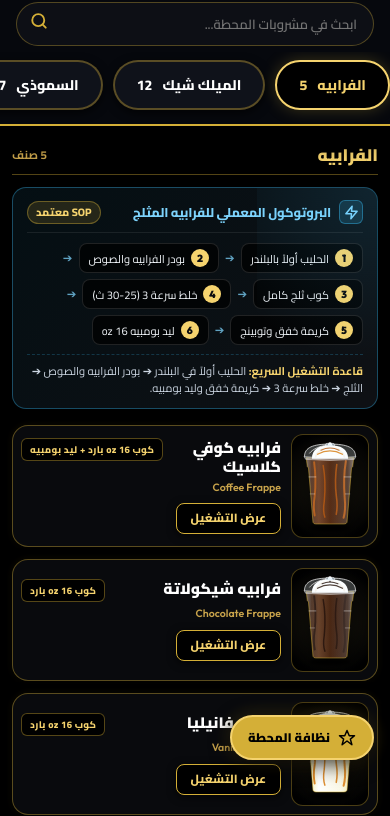
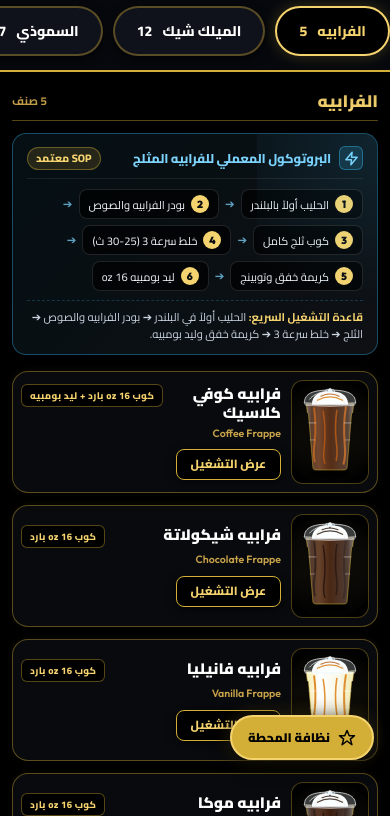
Before and after one commit to aliokaasha94-code/Recipe, a plain HTML site: page 3-backbar-station/index.html in a window 390 px wide. Shown: the part 64-880 px from the top of the page. Drawn offline with Linux system fonts and the light colour scheme.

Commit message:
feat(ui): remove search bar across all stations for compact mobile header

```diff
--- a/1-espresso-station/style.css
+++ b/1-espresso-station/style.css
@@ -352,7 +352,7 @@ html[dir="ltr"] .search-icon-pos {
 
 .menu-section {
   margin-bottom: 24px;
-  scroll-margin-top: 190px;
+  scroll-margin-top: 110px;
 }
 
 .menu-section-header {
--- a/2-traditional-station/style.css
+++ b/2-traditional-station/style.css
@@ -352,7 +352,7 @@ html[dir="ltr"] .search-icon-pos {
 
 .menu-section {
   margin-bottom: 24px;
-  scroll-margin-top: 190px;
+  scroll-margin-top: 110px;
 }
 
 .menu-section-header {
--- a/3-backbar-station/index.html
+++ b/3-backbar-station/index.html
@@ -32,18 +32,7 @@
           </button>
         </div>
       </div>
-
-      <!-- Search Bar -->
-      <div class="search-container">
-        <div class="search-box-wrap">
-          <input type="text" class="search-box" id="search-box" placeholder="ابحث في مشروبات وحلويات المحطة...">
-          <span class="search-icon-pos">
-            <svg width="18" height="18" viewBox="0 0 24 24" fill="none" stroke="#d4af37" stroke-width="2.5" stroke-linecap="round" stroke-linejoin="round"><circle cx="11" cy="11" r="8"/><line x1="21" y1="21" x2="16.65" y2="16.65"/></svg>
-          </span>
-        </div>
-      </div>
-
-      <!-- Horizontal Category Pills (Taller & Fixed in Front of Barista) -->
+<!-- Horizontal Category Pills (Taller & Fixed in Front of Barista) -->
       <div class="filter-tabs" id="filter-tabs"></div>
     </div>
   </header>
--- a/3-backbar-station/style.css
+++ b/3-backbar-station/style.css
@@ -352,7 +352,7 @@ html[dir="ltr"] .search-icon-pos {
 
 .menu-section {
   margin-bottom: 24px;
-  scroll-margin-top: 190px;
+  scroll-margin-top: 110px;
 }
 
 .menu-section-header {
```
Also changed, not shown: 1-espresso-station/index.html (+1 -12 lines), 2-traditional-station/index.html (+1 -12 lines).
